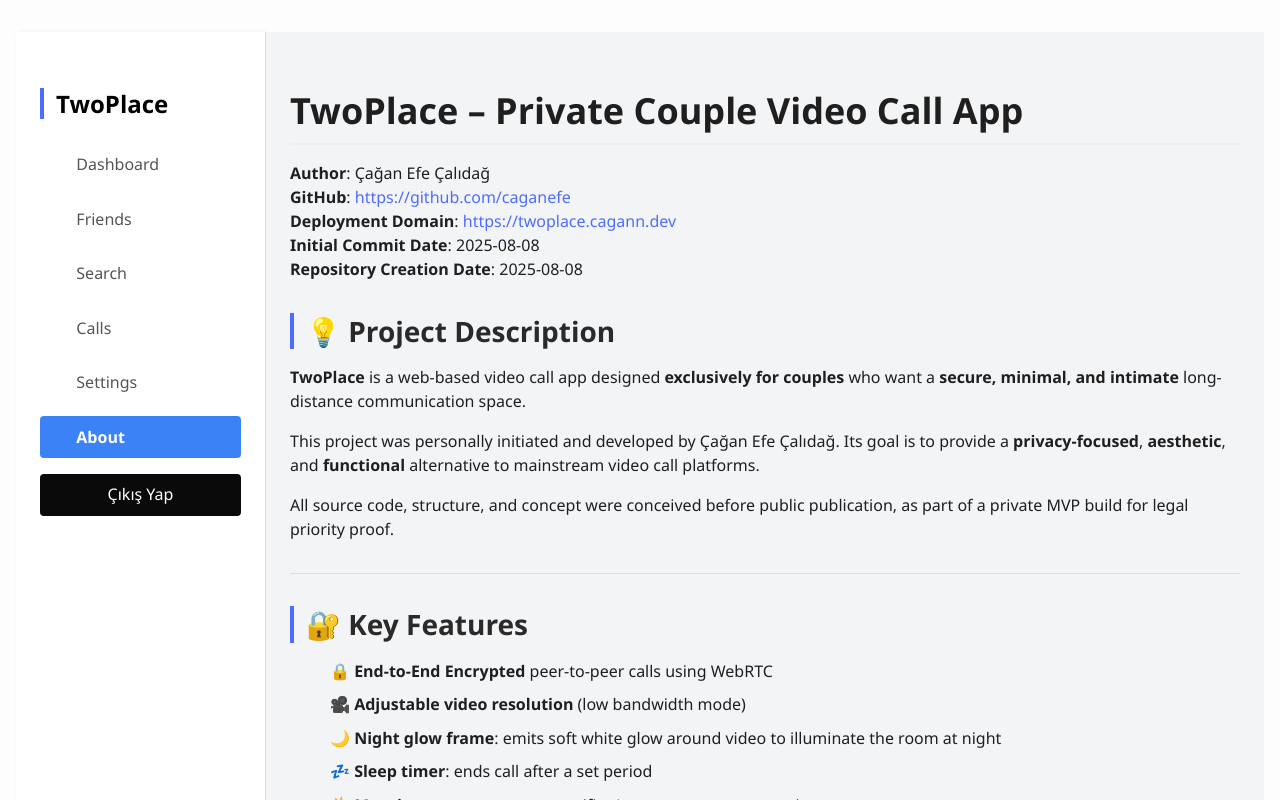
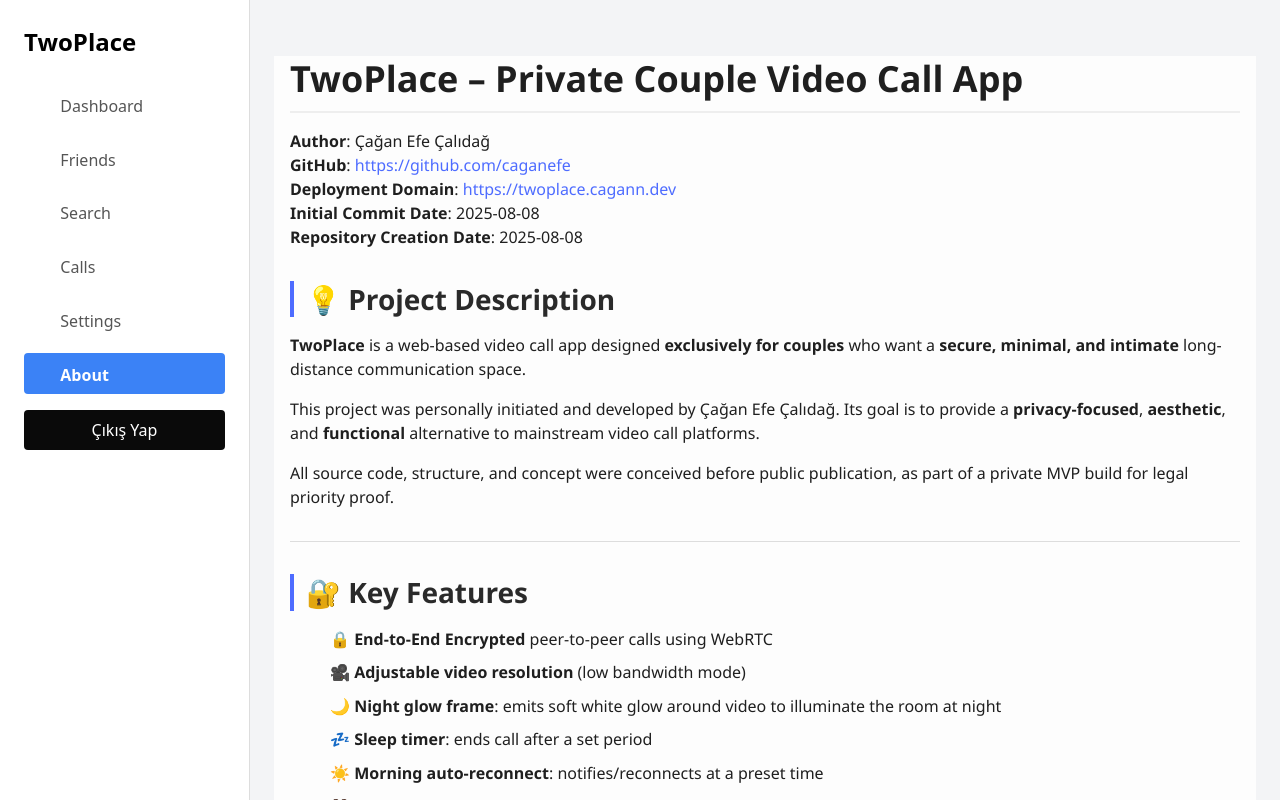
Before and after one commit to MrBiscuitTR/TwoPlace, a Next.js app in the folder twoplace/: page /about in a window 1280 px wide. Shown: the top 800 px of the page. Built offline with nearby package versions, Linux system fonts and the light colour scheme; no server answers; some icons are missing.

Commit message:
tasarımsal şeyler
manifest de eklendi

```diff
--- a/twoplace/src/app/about/page.tsx
+++ b/twoplace/src/app/about/page.tsx
@@ -10,9 +10,9 @@
       <title>TwoPlace - About</title>
       <meta name="description" content="Private couple video call app – About Page" />
     </Head>
-    <div>
+    <div className="mdstyle">
       <style>{`
-        body {
+        .mdstyle {
           font-family: 'Segoe UI', Roboto, Helvetica, Arial, sans-serif;
           line-height: 1.6;
           margin: 2rem auto;
@@ -21,45 +21,50 @@
           background-color: #fdfdfd;
         }
 
-        h1, h2, h3, h4, h5, h6 {
+        .mdstyle h1,
+        .mdstyle h2,
+        .mdstyle h3,
+        .mdstyle h4,
+        .mdstyle h5,
+        .mdstyle h6 {
           font-weight: 700;
           margin-top: 2rem;
           margin-bottom: 1rem;
           line-height: 1.3;
         }
 
-        h1 {
+        .mdstyle h1 {
           font-size: 2.25rem;
           border-bottom: 2px solid #eee;
           padding-bottom: 0.5rem;
         }
 
-        h2 {
+        .mdstyle h2 {
           font-size: 1.75rem;
           color: #2a2a2a;
           border-left: 4px solid #4e6cff;
           padding-left: 0.75rem;
         }
 
-        p {
+        .mdstyle p {
           margin: 1rem 0;
           font-size: 1rem;
         }
 
-        strong {
+        .mdstyle strong {
           font-weight: bold;
         }
 
-        a {
+        .mdstyle a {
           color: #4e6cff;
           text-decoration: none;
         }
 
-        a:hover {
+        .mdstyle a:hover {
           text-decoration: underline;
         }
 
-        pre {
+        .mdstyle pre {
           background-color: #f4f4f4;
           padding: 1rem;
           overflow-x: auto;
@@ -68,29 +73,30 @@
           margin: 1.5rem 0;
         }
 
-        code {
+        .mdstyle code {
           font-family: 'Courier New', Courier, monospace;
           background-color: #f4f4f4;
           padding: 0.2em 0.4em;
           border-radius: 4px;
         }
 
-        ul, ol {
+        .mdstyle ul,
+        .mdstyle ol {
           margin: 1rem 0 1rem 1.5rem;
           padding-left: 1rem;
         }
 
-        li {
+        .mdstyle li {
           margin-bottom: 0.5rem;
         }
 
-        hr {
+        .mdstyle hr {
           border: none;
           border-top: 1px solid #ddd;
           margin: 2rem 0;
         }
 
-        blockquote {
+        .mdstyle blockquote {
           border-left: 4px solid #ccc;
           padding-left: 1rem;
           color: #555;
@@ -99,15 +105,15 @@
         }
 
         @media (max-width: 600px) {
-          body {
+          .mdstyle {
             font-size: 0.95rem;
           }
 
-          h1 {
+          .mdstyle h1 {
             font-size: 1.75rem;
           }
 
-          h2 {
+          .mdstyle h2 {
             font-size: 1.4rem;
           }
         }
@@ -121,13 +127,13 @@
         <strong>Initial Commit Date</strong>: 2025-08-08<br />
         <strong>Repository Creation Date</strong>: 2025-08-08</p>
 
-        <h2 id="-project-description">💡 Project Description</h2>
+        <h2>💡 Project Description</h2>
         <p><strong>TwoPlace</strong> is a web-based video call app designed <strong>exclusively for couples</strong> who want a <strong>secure, minimal, and intimate</strong> long-distance communication space.</p>
         <p>This project was personally initiated and developed by Çağan Efe Çalıdağ. Its goal is to provide a <strong>privacy-focused</strong>, <strong>aesthetic</strong>, and <strong>functional</strong> alternative to mainstream video call platforms.</p>
         <p>All source code, structure, and concept were conceived before public publication, as part of a private MVP build for legal priority proof.</p>
         <hr />
 
-        <h2 id="-key-features">🔐 Key Features</h2>
+        <h2>🔐 Key Features</h2>
         <ul>
           <li>🔒 <strong>End-to-End Encrypted</strong> peer-to-peer calls using WebRTC</li>
           <li>🎥 <strong>Adjustable video resolution</strong> (low bandwidth mode)</li>
@@ -139,7 +145,7 @@
         </ul>
         <hr />
 
-        <h2 id="-project-structure-demo-">📁 Project Structure (demo)</h2>
+        <h2>📁 Project Structure (demo)</h2>
         <pre><code>twoplace-demo/ <br />
 ├── .env.local           # Your Firebase credentials go here <br />
 ├── README.md <br />
@@ -156,7 +162,7 @@
     └── globals.css      # Styling and night frame glow</code></pre>
         <hr />
 
-        <h2 id="-setup-instructions">⚙️ Setup Instructions</h2>
+        <h2>⚙️ Setup Instructions</h2>
         <ol>
           <li>Clone the repository and install dependencies:</li>
         </ol>
@@ -182,12 +188,12 @@
         </ol>
         <hr />
 
-        <h2 id="-legal-ownership-statement">🛡️ Legal Ownership Statement</h2>
+        <h2>🛡️ Legal Ownership Statement</h2>
         <p>This codebase, its core idea (private couple video with end-to-end encryption, dynamic glow lighting, sleep-timer, and auto-reconnect), and implementation belong to <strong>Çağan Efe Çalıdağ</strong>.</p>
         <p>Any attempt to clone, rebrand, or commercialize this concept <strong>without permission or license</strong> constitutes <strong>intellectual property violation</strong>.</p>
         <hr />
 
-        <h2 id="-contact">📬 Contact</h2>
+        <h2>📬 Contact</h2>
         <p>For licensing or collaboration: <a href="mailto:efecalidag@gmail.com">efecalidag@gmail.com</a></p>
       </main>
     </div>
--- a/twoplace/src/app/dashboard/page.tsx
+++ b/twoplace/src/app/dashboard/page.tsx
@@ -192,7 +192,7 @@
                                 {friend.photoURL ? (
                                     <Image
                                         src={friend.photoURL}
-                                        alt={friend.displayName}
+                                        alt={friend.displayName || friend.username}
                                         width={50}
                                         height={50}
                                         style={{ borderRadius: "50%" }}
@@ -296,7 +296,7 @@
                 </div>
             </section>
 
-            <section style={{ marginTop: "2rem" }}>
+            {/* <section style={{ marginTop: "2rem" }}>
                 <h2>Çağrı Geçmişi</h2>
                 {callHistory.length === 0 && <p>Henüz çağrı geçmişiniz yok.</p>}
                 <ul>
@@ -318,7 +318,7 @@
                         </li>
                     ))}
                 </ul>
-            </section>
+            </section> */}
         </div>
     );
 }
--- a/twoplace/src/app/globals.css
+++ b/twoplace/src/app/globals.css
@@ -47,7 +47,6 @@
   min-height: 100vh;
 }
 
-
 /* Sidebar */
 .sidebar {
   width: 250px;
@@ -56,7 +55,7 @@
   padding: 24px;
   display: flex;
   flex-direction: column;
-  box-shadow: 2px 0 5px rgba(0,0,0,0.05);
+  box-shadow: 2px 0 5px rgba(0, 0, 0, 0.05);
 }
 
 .sidebar-title {
@@ -118,7 +117,9 @@
 }
 
 /* Headings */
-h1, h2, h3 {
+h1,
+h2,
+h3 {
   margin: 0 0 1rem 0;
   font-weight: 600;
 }
@@ -126,6 +127,165 @@
 p {
   margin: 0 0 1rem 0;
   line-height: 1.5;
+}
+
+/* login page */
+.login {
+  display: flex;
+  flex-direction: column;
+  align-items: center;
+  justify-content: center;
+  min-height: 100vh;
+  background-color: #111827; /* gray-900 */
+  color: white;
+  padding: 1rem;
+}
+
+.login h1 {
+  font-size: 1.875rem; /* text-3xl */
+  margin-bottom: 1.5rem;
+  font-weight: 600;
+}
+
+.login input {
+  margin-bottom: 0.75rem;
+  padding: 0.5rem;
+  border-radius: 0.375rem;
+  color: black;
+  width: 100%;
+  max-width: 24rem; /* max-w-sm */
+  border: none;
+  outline: none;
+  font-size: 1rem;
+  background-color: #f3f4f6; /* gray-200 */
+  transition: box-shadow 0.2s ease;
+}
+
+.login input:focus {
+  box-shadow: 0 0 0 2px #2563eb; /* blue-600 outline */
+}
+
+.login button {
+  padding: 0.5rem 1rem;
+  border-radius: 0.375rem;
+  width: 100%;
+  max-width: 24rem;
+  margin-bottom: 0.75rem;
+  border: none;
+  font-size: 1rem;
+  font-weight: 500;
+  cursor: pointer;
+  transition: background-color 0.2s ease;
+}
+
+.login .btn-email {
+  background-color: #2563eb; /* blue-600 */
+  color: white;
+}
+.login .btn-email:hover {
+  background-color: #1e40af; /* blue-700 */
+}
+
+.login .btn-google {
+  background-color: #dc2626; /* red-600 */
+  color: white;
+}
+.login .btn-google:hover {
+  background-color: #991b1b; /* red-700 */
+}
+
+.login p {
+  margin-top: 0.5rem;
+  text-align: center;
+}
+
+.login a {
+  color: #60a5fa; /* blue-400 */
+  text-decoration: none;
+}
+.login a:hover {
+  text-decoration: underline;
+}
+
+.login .error {
+  color: #ef4444; /* red-500 */
+  margin-top: 0.5rem;
+  font-size: 0.875rem;
+}
+
+/* Register page */
+.register {
+  display: flex;
+  flex-direction: column;
+  align-items: center;
+  justify-content: center;
+  min-height: 100vh;
+  background-color: #111827; /* gray-900 */
+  color: white;
+  padding: 1rem;
+}
+
+.register h1 {
+  font-size: 1.875rem; /* text-3xl */
+  margin-bottom: 1.5rem;
+  font-weight: 600;
+}
+
+.register input {
+  margin-bottom: 0.75rem;
+  padding: 0.5rem;
+  border-radius: 0.375rem;
+  color: black;
+  width: 100%;
+  max-width: 24rem; /* max-w-sm */
+  border: none;
+  outline: none;
+  font-size: 1rem;
+  background-color: #f3f4f6; /* gray-200 */
+}
+
+.register input:focus {
+  box-shadow: 0 0 0 2px #16a34a; /* green-600 outline */
+}
+
+.register button {
+  padding: 0.5rem 1rem;
+  border-radius: 0.375rem;
+  width: 100%;
+  max-width: 24rem;
+  margin-bottom: 0.75rem;
+  border: none;
+  font-size: 1rem;
+  font-weight: 500;
+  cursor: pointer;
+  transition: background-color 0.2s ease;
+}
+
+.register .btn-register {
+  background-color: #16a34a; /* green-600 */
+  color: white;
+}
+.register .btn-register:hover {
+  background-color: #15803d; /* green-700 */
+}
+
+.register p {
+  margin-top: 0.5rem;
+  text-align: center;
+}
+
+.register a {
+  color: #60a5fa; /* blue-400 */
+  text-decoration: none;
+}
+.register a:hover {
+  text-decoration: underline;
+}
+
+.register .error {
+  color: #ef4444; /* red-500 */
+  margin-top: 0.5rem;
+  font-size: 0.875rem;
 }
 
 /* dashboard */
@@ -171,13 +331,13 @@
   background-color: white;
   padding: 10px 15px;
   border-radius: 5px;
-  box-shadow: 0 1px 3px rgba(0,0,0,0.1);
+  box-shadow: 0 1px 3px rgba(0, 0, 0, 0.1);
   margin-bottom: 10px;
 }
 
 .friend-item button,
 .request-item button {
-  background-color: #4CAF50;
+  background-color: #4caf50;
   color: white;
   border: none;
   padding: 8px 12px;
@@ -192,7 +352,7 @@
 
 .request-actions button {
   margin-left: 10px;
-  background-color: #2196F3;
+  background-color: #2196f3;
 }
 
 .request-actions button.decline {
@@ -247,7 +407,6 @@
   cursor: not-allowed;
 }
 
-
 .friend-button {
   padding: 6px 12px;
   border: 1px solid #0070f3;
@@ -284,14 +443,14 @@
   align-items: center;
   background-color: #fff;
   border-radius: 12px;
-  box-shadow: 0 2px 8px rgba(0,0,0,0.1);
+  box-shadow: 0 2px 8px rgba(0, 0, 0, 0.1);
   padding: 12px 16px;
   margin-bottom: 12px;
   transition: box-shadow 0.2s ease;
 }
 
 .friend-card:hover {
-  box-shadow: 0 4px 16px rgba(0,0,0,0.15);
+  box-shadow: 0 4px 16px rgba(0, 0, 0, 0.15);
 }
 
 .friend-avatar {
@@ -351,7 +510,7 @@
 
 /* CALLS */
 
-  .call-container {
+.call-container {
   display: flex;
   flex-direction: column;
   align-items: center;
@@ -456,7 +615,7 @@
   height: 100vh;
   background-color: #121212;
   color: white;
-  font-family: 'Segoe UI', Tahoma, Geneva, Verdana, sans-serif;
+  font-family: "Segoe UI", Tahoma, Geneva, Verdana, sans-serif;
   padding: 1rem;
 }
 
@@ -473,7 +632,7 @@
   flex: 2;
   background: black;
   border-radius: 12px;
-  box-shadow: 0 0 10px rgba(0,0,0,0.7);
+  box-shadow: 0 0 10px rgba(0, 0, 0, 0.7);
   width: 100%;
   height: 80vh;
   object-fit: contain;
@@ -486,7 +645,7 @@
   width: 180px;
   height: 120px;
   border-radius: 12px;
-  box-shadow: 0 0 10px rgba(0,0,0,0.9);
+  box-shadow: 0 0 10px rgba(0, 0, 0, 0.9);
   object-fit: cover;
   cursor: grab;
   background: black;
@@ -552,7 +711,7 @@
 .call-modal-backdrop {
   position: fixed;
   inset: 0;
-  background-color: rgba(0,0,0,0.6);
+  background-color: rgba(0, 0, 0, 0.6);
   display: flex;
   justify-content: center;
   align-items: center;
@@ -604,7 +763,6 @@
   background-color: #ee4444;
 }
 
-
 .incoming-call-overlay {
   position: fixed;
   top: 0;
@@ -624,7 +782,7 @@
   padding: 2rem;
   max-width: 90%;
   text-align: center;
-  box-shadow: 0 4px 16px rgba(0,0,0,0.25);
+  box-shadow: 0 4px 16px rgba(0, 0, 0, 0.25);
   animation: pop 0.3s ease;
 }
 
@@ -675,12 +833,11 @@
   }
 }
 
-
 .callhistory-widget {
   background-color: white;
   padding: 12px;
   border-radius: 8px;
-  box-shadow: 0 2px 4px rgba(0,0,0,0.1);
+  box-shadow: 0 2px 4px rgba(0, 0, 0, 0.1);
   margin-bottom: 12px;
 }
 
@@ -820,7 +977,8 @@
     font-size: 1.4rem;
   }
 
-  h2, h3 {
+  h2,
+  h3 {
     font-size: 1.1rem;
   }
 
@@ -926,3 +1084,93 @@
     display: none; /* Eğer logo varsa onu tut */
   }
 }
+
+/* Calls page */
+.calls {
+  padding: 20px;
+  font-family: "Segoe UI", Roboto, Helvetica, Arial, sans-serif;
+  background-color: #fafafa;
+  color: #1f1f1f;
+}
+
+.calls h1 {
+  margin-bottom: 1rem;
+  font-size: 1.8rem;
+  font-weight: 600;
+  border-bottom: 2px solid #ddd;
+  padding-bottom: 0.5rem;
+}
+
+.calls table {
+  width: 100%;
+  border-collapse: collapse;
+  background: white;
+  box-shadow: 0 2px 6px rgba(0, 0, 0, 0.05);
+  border-radius: 8px;
+  overflow: hidden;
+}
+
+.calls th,
+.calls td {
+  padding: 12px 8px;
+  text-align: left;
+  font-size: 0.95rem;
+  border-bottom: 1px solid #eee;
+  align-items:flex-start;
+}
+
+.calls th {
+  background-color: #f2f3f7;
+  font-weight: 600;
+  color: #333;
+}
+
+.calls tbody tr:nth-child(even) {
+  background-color: #fafbfc;
+}
+
+.calls tbody tr:hover {
+  background-color: #f0f4ff;
+  transition: background 0.2s ease;
+}
+
+.calls td:first-child {
+  font-weight: 500;
+}
+
+.calls td:nth-child(3),
+.calls td:nth-child(4) {
+  text-align: left;
+}
+
+@media (max-width: 600px) {
+  .calls table,
+  .calls thead,
+  .calls tbody,
+  .calls th,
+  .calls td,
+  .calls tr {
+    display: block;
+  }
+  .calls thead tr {
+    display: none;
+  }
+  .calls tr {
+    margin-bottom: 1rem;
+    border: 1px solid #ddd;
+    border-radius: 6px;
+    background: white;
+    padding: 8px;
+  }
+  .calls td {
+    border: none;
+    padding: 6px 0;
+    display: flex;
+    justify-content: space-between;
+  }
+  .calls td:before {
+    content: attr(data-label);
+    font-weight: 600;
+    color: #555;
+  }
+}
--- a/twoplace/src/app/search/page.tsx
+++ b/twoplace/src/app/search/page.tsx
@@ -64,7 +64,7 @@
         const term = search.toLowerCase();
         return (
           u.username.toLowerCase().includes(term) ||
-          u.displayName.toLowerCase().includes(term)
+          (u.displayName && u.displayName.toLowerCase().includes(term))
         );
       })
       .filter((u) => u.uid !== user?.uid);
@@ -92,9 +92,9 @@
       {
         id: newRequestId,
         fromUid: user.uid,
-        fromName: user.displayName,
+        fromName: user.displayName || user.username,
         toUid: toUser.uid,
-        toName: toUser.displayName,
+        toName: toUser.displayName || toUser.username,
         status: "pending",
         sentAt: serverTimestamp() as Timestamp,
       },
--- a/twoplace/src/lib/types.ts
+++ b/twoplace/src/lib/types.ts
@@ -4,7 +4,7 @@
   uid: string
   username: string
   email: string | null
-  displayName: string
+  displayName?: string
   photoURL?: string
   createdAt: Timestamp
   friends?: { [uid: string]: true } // sadece UID'leri tutan bir map
@@ -39,7 +39,7 @@
 export type SearchResult = {
   uid: string
   username: string
-  displayName: string
+  displayName?: string
   photoURL?: string
   isAlreadyFriend: boolean
   requestPending: boolean
```
Also changed, not shown: twoplace/src/app/calls/page.tsx (+9 -12 lines), twoplace/src/app/login/page.tsx (+8 -16 lines), twoplace/src/app/register/page.tsx (+5 -11 lines), twoplace/src/app/settings/page.tsx (+17 -1 lines), twoplace/src/components/IncomingCallPopup.tsx (+5 -2 lines), twoplace/src/lib/user.ts (+16 -0 lines), twoplace/public/manifest.json (added), twoplace/src/icons/icon-192.png (added), twoplace/src/icons/icon-512.png (added).
